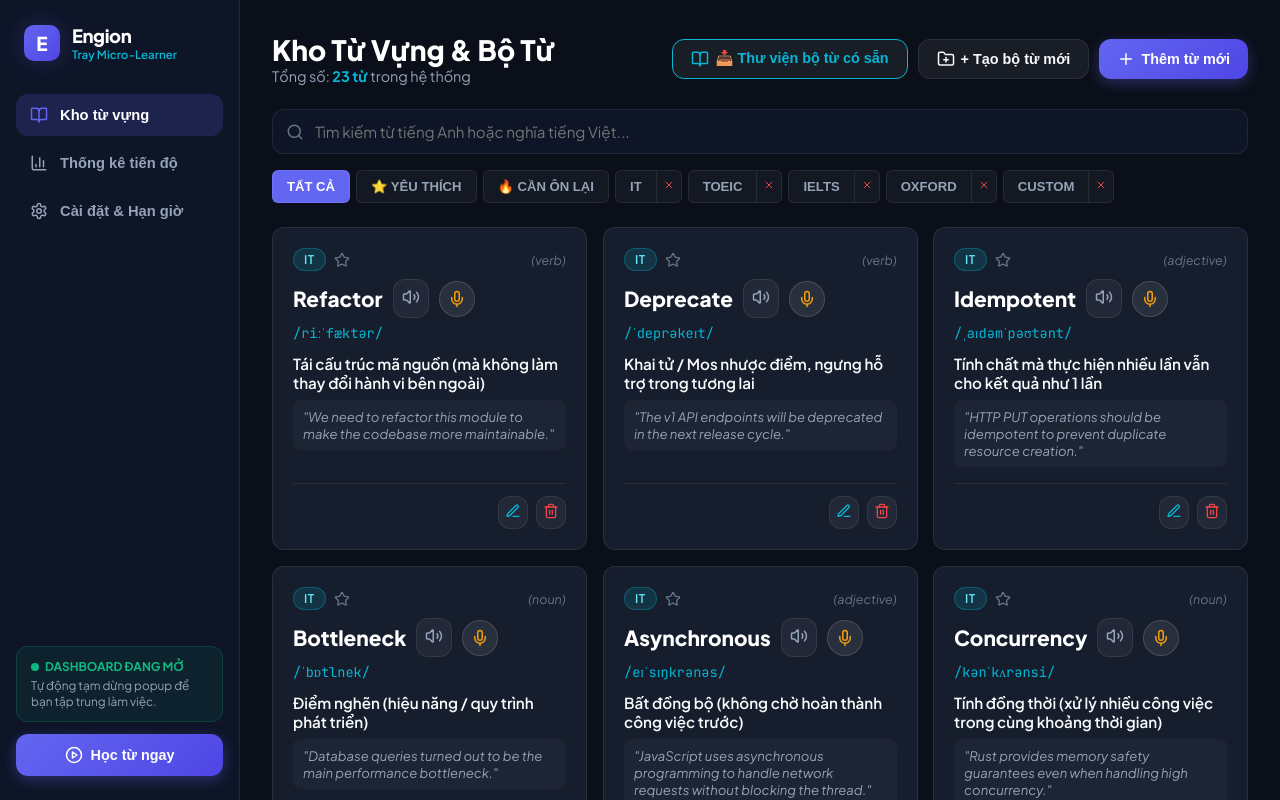
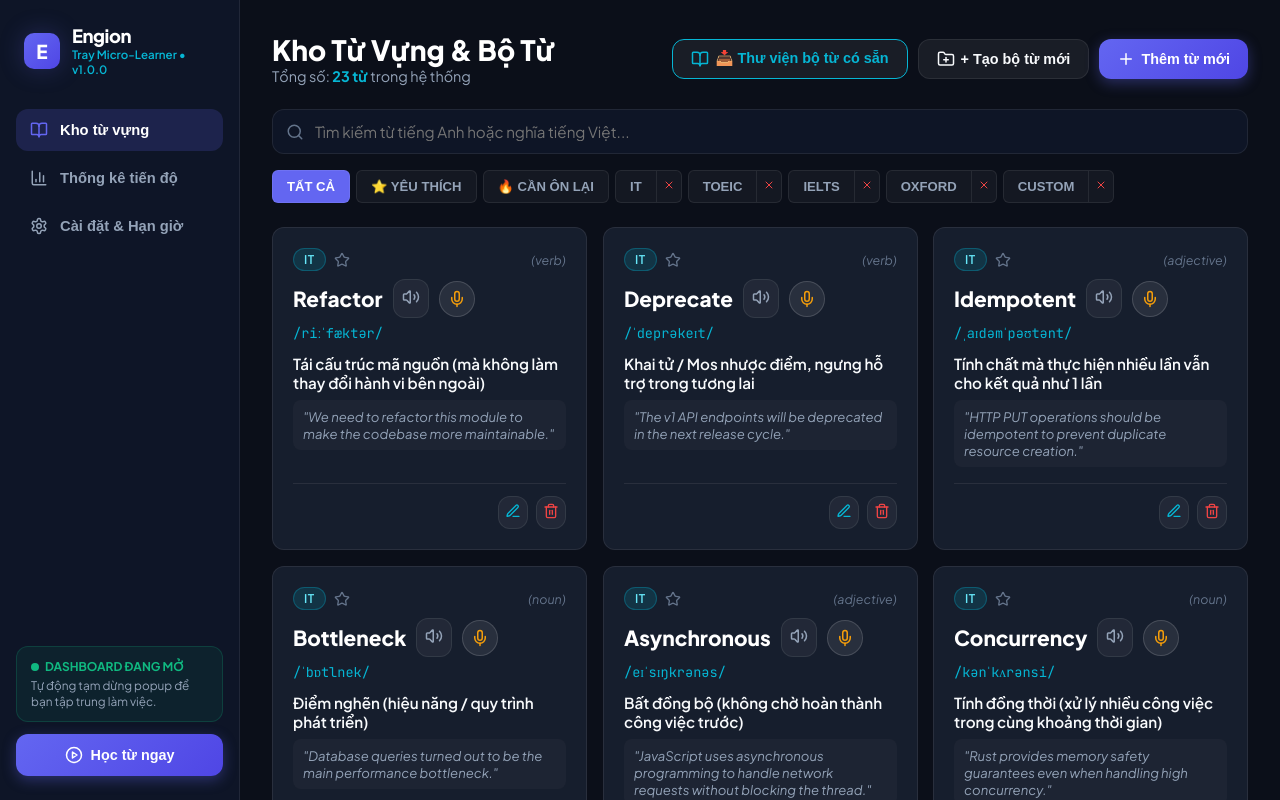
Before and after one commit to nguyenngoctrung007/engion, a React (Vite) app: page / in a window 1280 px wide. Built offline with nearby package versions, Linux system fonts and the light colour scheme.

Commit message:
chore: add version v1.0.0 label to sidebar and settings panel

```diff
--- a/src/components/Dashboard/SettingsPanel.tsx
+++ b/src/components/Dashboard/SettingsPanel.tsx
@@ -573,6 +573,11 @@ export const SettingsPanel: React.FC<SettingsPanelProps> = ({ onPracticeNow }) =
           </div>
         </div>
       </div>
+
+      {/* App Version Info Footer */}
+      <div style={{ marginTop: '24px', textAlign: 'center', color: 'var(--text-muted)', fontSize: '0.78rem', opacity: 0.8 }}>
+        Engion Tray Learner • Phiên bản <strong>v1.0.0</strong> (Official Release)
+      </div>
     </div>
   );
 };
--- a/src/components/Dashboard/Sidebar.tsx
+++ b/src/components/Dashboard/Sidebar.tsx
@@ -42,7 +42,7 @@ export const Sidebar: React.FC<SidebarProps> = ({ activeTab, setActiveTab, onPra
           </div>
           <div>
             <div style={{ fontWeight: 800, fontSize: '1.15rem', color: '#FFF', letterSpacing: '-0.02em' }}>Engion</div>
-            <div style={{ fontSize: '0.72rem', color: 'var(--accent-cyan)', fontWeight: 600 }}>Tray Micro-Learner</div>
+            <div style={{ fontSize: '0.72rem', color: 'var(--accent-cyan)', fontWeight: 600 }}>Tray Micro-Learner • v1.0.0</div>
           </div>
         </div>
 
```
